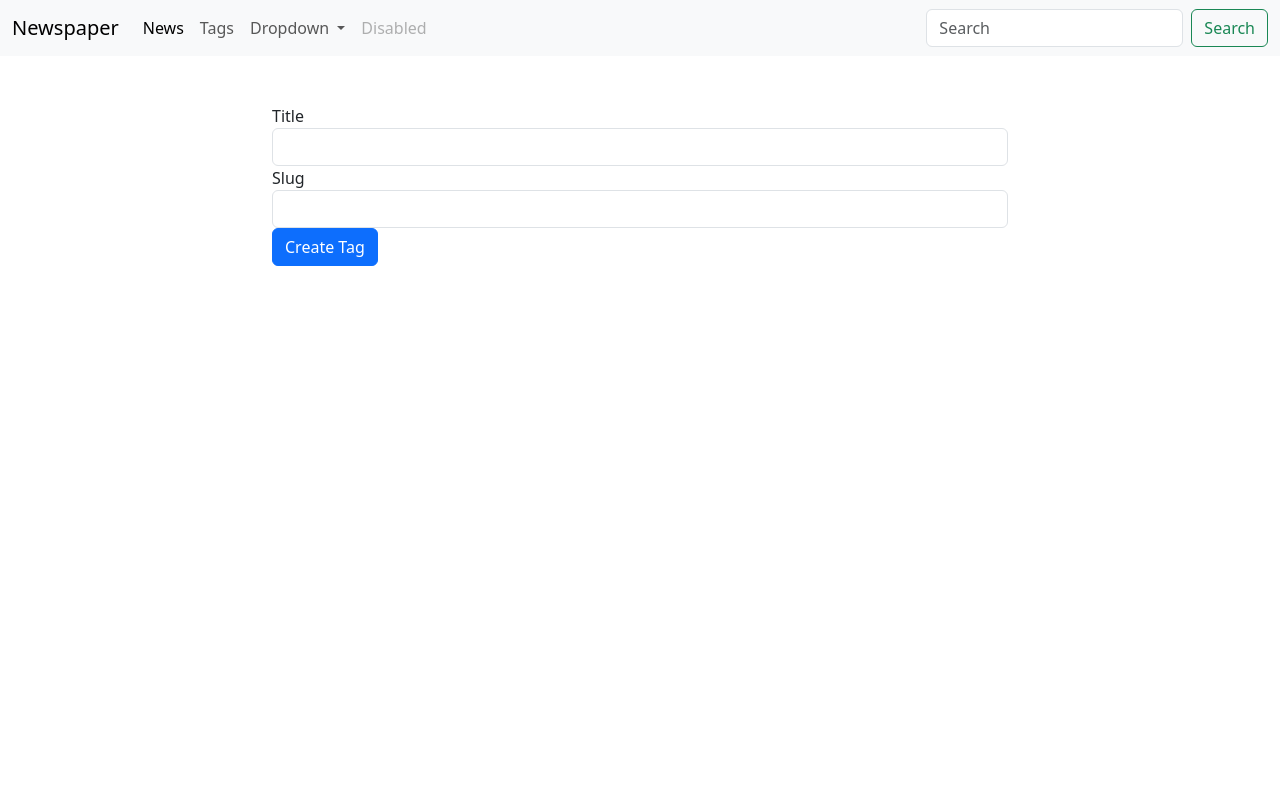
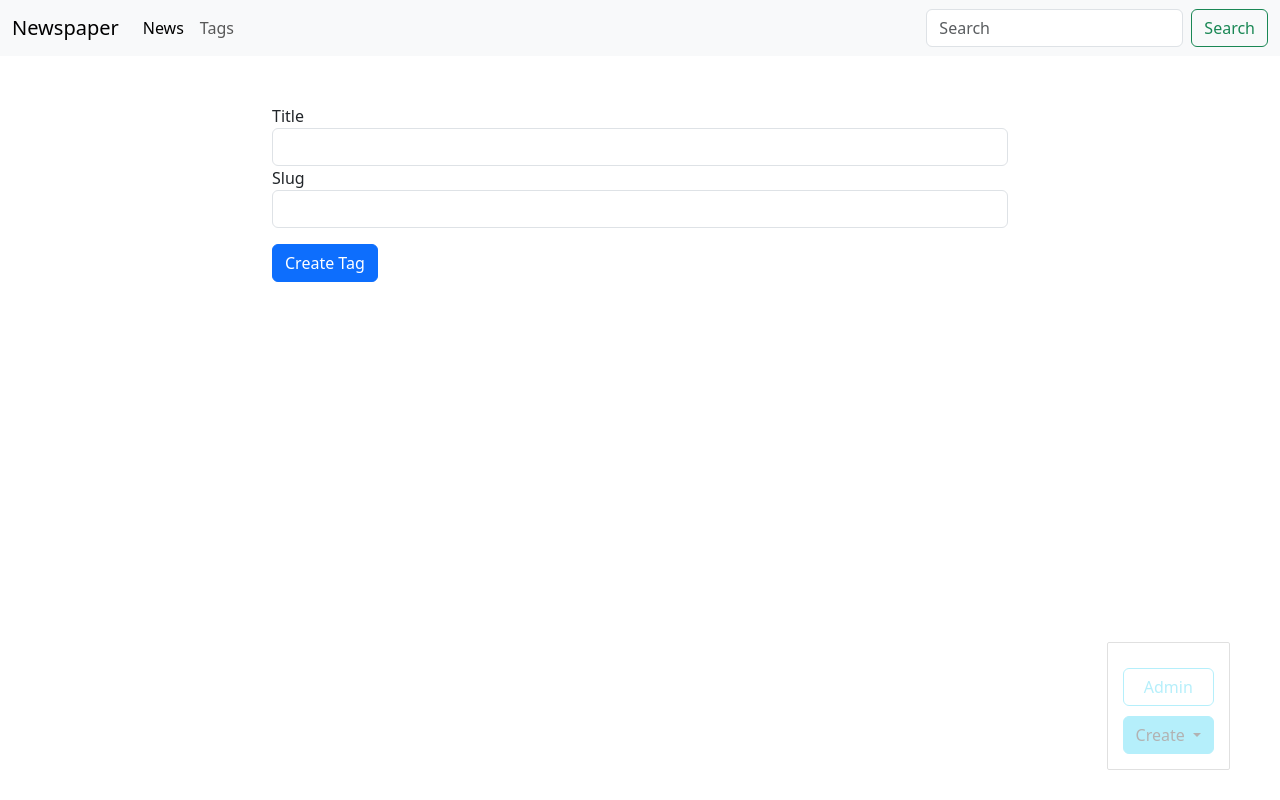
Before and after one commit to Ruslan-Gabbazov/newspaper, a Django app: page /news/tag/create/ in a window 1280 px wide. Run offline with Django 4.2, Linux system fonts and the light colour scheme; parts of the project's set-up code (start-up, migrations or seed data) failed here and were passed over.

Commit message:
admin panel done

```diff
--- a/news/templates/news/base_news.html
+++ b/news/templates/news/base_news.html
@@ -1 +1,26 @@
 {% extends 'base.html' %}
+
+{% block admin-panel %}
+    <div class="btn-group">
+        <button type="button" class="btn btn-info dropdown-toggle"
+                data-bs-toggle="dropdown" aria-expanded="false">
+            Create
+        </button>
+        <ul class="dropdown-menu">
+            <li><a class="dropdown-item" href="{% url 'news_create_url' %}">News</a></li>
+            <li><a class="dropdown-item" href="{% url 'tag_create_url' %}">Tag</a></li>
+        </ul>
+    </div>
+
+    <a href="{{ admin_object.get_update_url }}"
+       class="btn btn-warning edit"
+       style="{% if content %}display: block; {% endif %}">
+        Edit
+    </a>
+
+    <a href="{{ admin_object.get_delete_url }}"
+       class="btn btn-danger delete"
+       style="{% if content %}display: block; {% endif %}">
+        Delete
+    </a>
+{% endblock %}
--- a/news/templates/news/news_create_form.html
+++ b/news/templates/news/news_create_form.html
@@ -22,7 +22,7 @@
             </div>
         {% endfor %}
 
-        <button type="submit" class="btn btn-primary">Create news</button>
+        <button type="submit" class="btn btn-primary mt-3">Create news</button>
     </form>
 
 {% endblock %}
--- a/news/templates/news/news_update_form.html
+++ b/news/templates/news/news_update_form.html
@@ -1,7 +1,7 @@
 {% extends 'news/base_news.html' %}
 
 {% block title %}
-    Update News "{{ post.title }}" - {{ block.super }}
+    Update News "{{ news.title }}" - {{ block.super }}
 {% endblock %}
 
 {% block content %}
@@ -22,7 +22,7 @@
             </div>
         {% endfor %}
 
-        <button type="submit" class="btn btn-primary">Update news</button>
+        <button type="submit" class="btn btn-primary">Update News</button>
     </form>
 
 {% endblock %}
--- a/news/templates/news/tag_create_form.html
+++ b/news/templates/news/tag_create_form.html
@@ -22,7 +22,7 @@
             </div>
         {% endfor %}
 
-        <button type="submit" class="btn btn-primary">Create Tag</button>
+        <button type="submit" class="btn btn-primary mt-3">Create Tag</button>
     </form>
 
 {% endblock %}
--- a/news/utils.py
+++ b/news/utils.py
@@ -14,7 +14,10 @@ class ObjectContentMixin:
     def get(self, request: HttpRequest, slug: str) -> HttpResponse:
         obj = get_object_or_404(self.model, slug__iexact=slug)
         obj_key = self.model.__name__.lower()
-        return render(request, self.template, context={obj_key: obj})
+        return render(request, self.template,
+                      context={obj_key: obj,
+                               'admin_object': obj,
+                               'content': True})
 
 
 class ObjectCreateMixin:
--- a/newspaper/settings.py
+++ b/newspaper/settings.py
@@ -123,6 +123,9 @@ USE_TZ = True
 # https://docs.djangoproject.com/en/4.2/howto/static-files/
 
 STATIC_URL = 'static/'
+STATICFILES_DIRS = [
+    os.path.join(BASE_DIR, 'static'),
+]
 
 # Default primary key field type
 # https://docs.djangoproject.com/en/4.2/ref/settings/#default-auto-field
--- /dev/null
+++ b/static/css/styles.css
@@ -0,0 +1,22 @@
+.admin-panel {
+    border: 1px solid #999;
+    border-radius: 2px;
+    position: fixed;
+    right: 50px;
+    bottom: 30px;
+    opacity: 0.3;
+    padding: 15px;
+}
+
+.admin-panel:hover {
+    opacity: 1;
+}
+
+.admin-panel a {
+    display: block;
+    margin: 10px 0px;
+}
+
+a.edit, a.delete {
+    display: none;
+}
--- a/templates/base.html
+++ b/templates/base.html
@@ -1,9 +1,15 @@
 <!DOCTYPE html>
+
+{% load static %}
+
 <html lang="en">
 <head>
     <meta charset="UTF-8">
     <link href="https://cdn.jsdelivr.net/npm/bootstrap@5.3.0-alpha3/dist/css/bootstrap.min.css" rel="stylesheet"
           integrity="sha384-KK94CHFLLe+nY2dmCWGMq91rCGa5gtU4mk92HdvYe+M/SXH301p5ILy+dN9+nJOZ" crossorigin="anonymous">
+    <script src="https://cdn.jsdelivr.net/npm/bootstrap@5.0.2/dist/js/bootstrap.bundle.min.js"
+            integrity="sha384-MrcW6ZMFYlzcLA8Nl+NtUVF0sA7MsXsP1UyJoMp4YLEuNSfAP+JcXn/tWtIaxVXM" crossorigin="anonymous"></script>
+    <link rel="stylesheet" href="{% static 'css/styles.css' %}">
     <title>
         {% block title %}
             Newspaper
@@ -27,23 +33,23 @@
                 <li class="nav-item">
                     <a class="nav-link" href="{% url 'tags_list_url' %}">Tags</a>
                 </li>
-                <li class="nav-item dropdown">
-                    <a class="nav-link dropdown-toggle" href="#" role="button" data-bs-toggle="dropdown"
-                       aria-expanded="false">
-                        Dropdown
-                    </a>
-                    <ul class="dropdown-menu">
-                        <li><a class="dropdown-item" href="#">Action</a></li>
-                        <li><a class="dropdown-item" href="#">Another action</a></li>
-                        <li>
-                            <hr class="dropdown-divider">
-                        </li>
-                        <li><a class="dropdown-item" href="#">Something else here</a></li>
-                    </ul>
-                </li>
-                <li class="nav-item">
-                    <a class="nav-link disabled">Disabled</a>
-                </li>
+<!--                <li class="nav-item dropdown">-->
+<!--                    <a class="nav-link dropdown-toggle" href="#" role="button" data-bs-toggle="dropdown"-->
+<!--                       aria-expanded="false">-->
+<!--                        Dropdown-->
+<!--                    </a>-->
+<!--                    <ul class="dropdown-menu">-->
+<!--                        <li><a class="dropdown-item" href="#">Action</a></li>-->
+<!--                        <li><a class="dropdown-item" href="#">Another action</a></li>-->
+<!--                        <li>-->
+<!--                            <hr class="dropdown-divider">-->
+<!--                        </li>-->
+<!--                        <li><a class="dropdown-item" href="#">Something else here</a></li>-->
+<!--                    </ul>-->
+<!--                </li>-->
+<!--                <li class="nav-item">-->
+<!--                    <a class="nav-link disabled">Disabled</a>-->
+<!--                </li>-->
             </ul>
             <form class="d-flex" role="search">
                 <input class="form-control me-2" type="search" placeholder="Search" aria-label="Search">
@@ -63,6 +69,13 @@
     </div>
 </div>
 
+<div class="admin-panel align-items-center">
+    <a href="/admin" class="btn btn-outline-info">Admin</a>
+    {% block admin-panel %}
+
+    {% endblock %}
+</div>
+
 
 </body>
 </html>
```
Also changed, not shown: news/views.py (+0 -9 lines).
